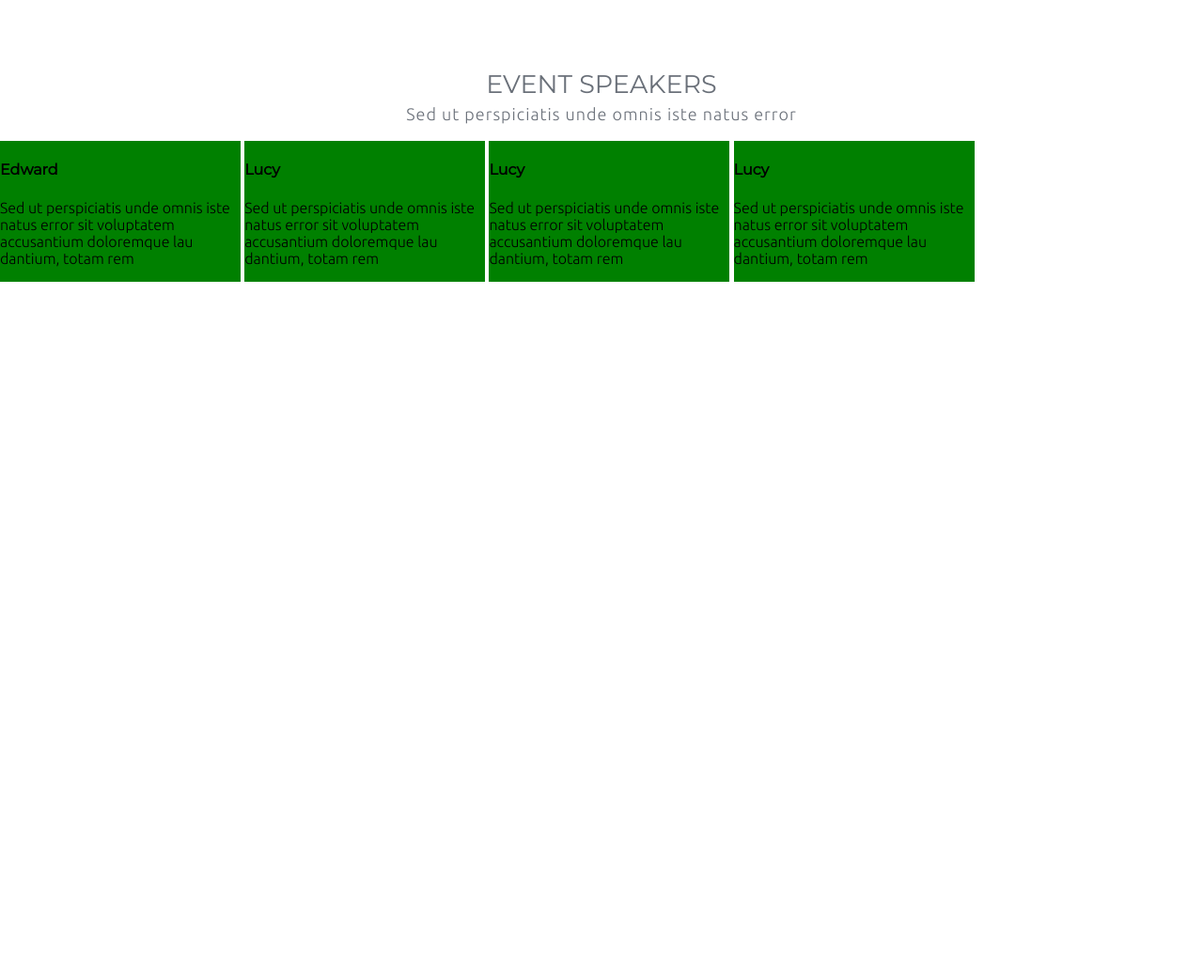
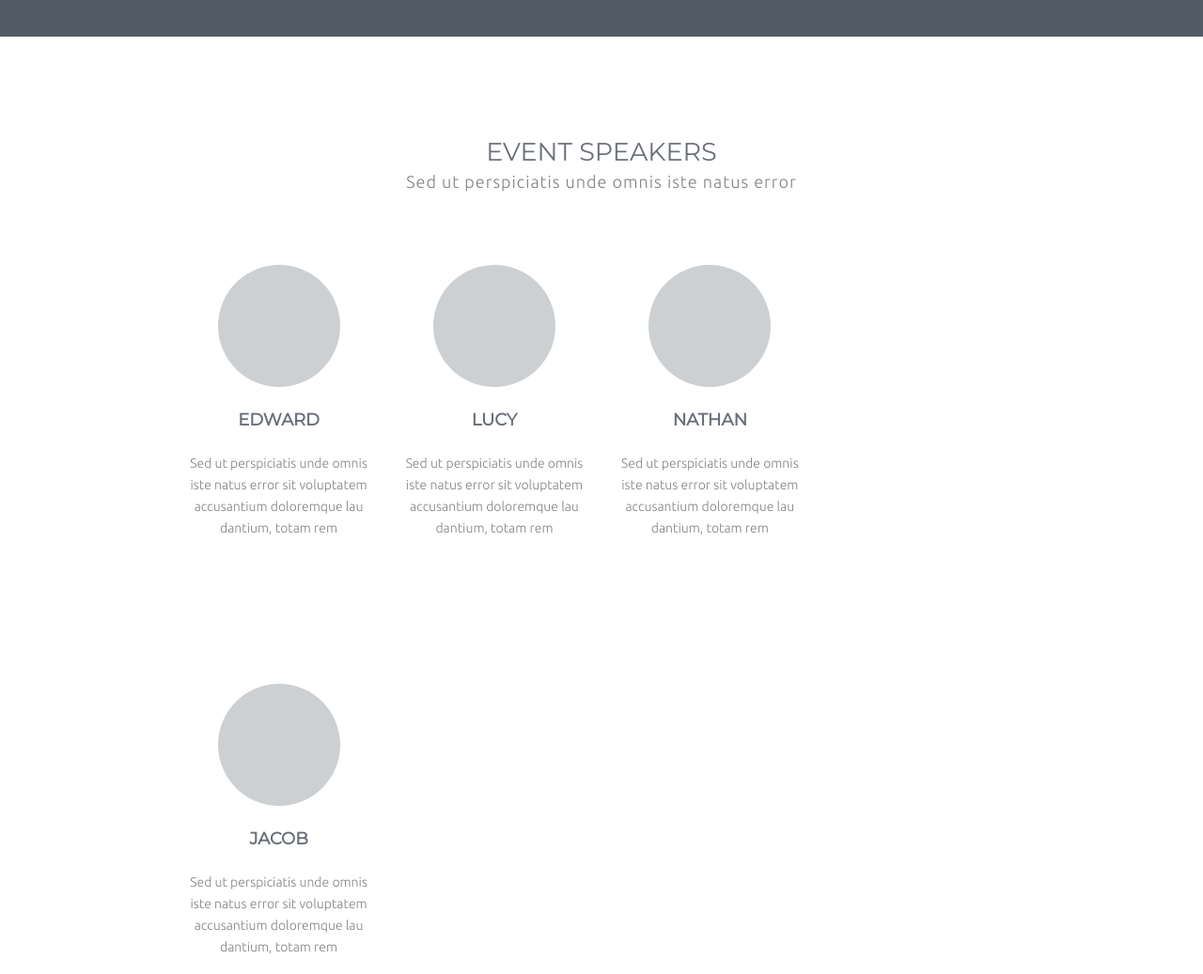
Before and after one commit to farkh/farkh.github.io, a plain HTML site: page index.html in a window 1280 px wide. Shown: the part 791-1828 px from the top of the page at 94% size. Before the commit the page ends 1091 px from the top, so only its background shows below. Drawn offline with Linux system fonts and the light colour scheme.

Commit message:
Added the second page and some animation

```diff
--- a/index.html
+++ b/index.html
@@ -16,7 +16,7 @@
       <h1>November 08-10 | Sydney</h1>
       <p class="description">Lorem ipsum dolor sit amet, consectetur adipisicing elit Cumque quos ratione optio  blanditis deserunt saepe iure unt odit atque eius voluptatum labore ex </p>
       <div class="buttons">
-        <a href="#" class="button button-blue">Register <span class="span"></span></a>
+        <a href="#" class="button button-blue">Register <i class="fa fa-chevron-circle-right"></i></a>
         <a href="#" class="button button-grey">Discover</a>
       </div>
     </div>
@@ -26,27 +26,44 @@
     <h2>Event Speakers</h2>
     <p class="subheader">Sed ut perspiciatis unde omnis iste natus error</p>
 
-    <div class="speaker">
-      <h4>Edward</h4>
-      <p class="speakers-description">Sed ut perspiciatis unde omnis iste natus error sit voluptatem accusantium doloremque lau dantium, totam rem</p>
+    <div class="wrapper">
+      <div class="speaker">
+        <div class="ava">
+          <span class="bottom content"><i class="fa fa-twitter fa-3x"></i></span>
+        </div>
+        <h4>Edward</h4>
+        <p class="speakers-description">Sed ut perspiciatis unde omnis <br> iste natus error sit voluptatem<br> accusantium doloremque lau<br> dantium, totam rem</p>
+      </div>
 
-    </div>
-    <div class="speaker active">
-      <h4>Lucy</h4>
-      <p class="speakers-description">Sed ut perspiciatis unde omnis iste natus error sit voluptatem accusantium doloremque lau dantium, totam rem</p>
+      <div class="speaker">
+        <div class="ava">
+          <span class="bottom content"><i class="fa fa-twitter fa-3x"></i></span>
+        </div>
+        <h4>Lucy</h4>
+        <p class="speakers-description">Sed ut perspiciatis unde omnis <br> iste natus error sit voluptatem<br> accusantium doloremque lau<br> dantium, totam rem</p>
+      </div>
 
-    </div>
-    <div class="speaker">
-      <h4>Lucy</h4>
-      <p class="speakers-description">Sed ut perspiciatis unde omnis iste natus error sit voluptatem accusantium doloremque lau dantium, totam rem</p>
+      <div class="speaker">
+        <div class="ava">
+          <span class="bottom content"><i class="fa fa-twitter fa-3x"></i></span>
+        </div>
+        <h4>Nathan</h4>
+        <p class="speakers-description">Sed ut perspiciatis unde omnis <br> iste natus error sit voluptatem<br> accusantium doloremque lau<br> dantium, totam rem</p>
+      </div>
 
-    </div>
-    <div class="speaker">
-      <h4>Lucy</h4>
-      <p class="speakers-description">Sed ut perspiciatis unde omnis iste natus error sit voluptatem accusantium doloremque lau dantium, totam rem</p>
-
+      <div class="speaker">
+        <div class="ava">
+          <span class="bottom content"><i class="fa fa-twitter fa-3x"></i></span>
+        </div>
+        <h4>Jacob</h4>
+        <p class="speakers-description">Sed ut perspiciatis unde omnis <br> iste natus error sit voluptatem<br> accusantium doloremque lau<br> dantium, totam rem</p>
+      </div>
     </div>
 
+    <div class="centered">
+      <p class="subheader">Sed ut perspiciatis unde omnis iste natus error <br>sit voluptatem accusantium doloremque laudantium</p>
+      <center><a href="#" class="button button-blue">Register <i class="fa fa-chevron-circle-right"></i></a></center>
+    </div>
   </div>
   <section></section>
   <footer>
--- a/sass/style.scss
+++ b/sass/style.scss
@@ -1,8 +1,9 @@
 $main: #515B65;
-$hightlight: #39DED5;
+$hightlight: #2cc7c1;
 $blue: #7ea4e8;
 $grey: #6a7079;
 $white: #FFF;
+$lightGrey: #cdd0d2;
 
 body {
   font-size: 16px;
@@ -43,10 +44,10 @@ h1 {
 }
 .button {
   display: inline-block;
-  width: 150px;
+  width: 156px;
   height: 18px;
   border-radius: 4px;
-  margin: 30px 15px;
+  margin: 20px 15px;
   text-align: center;
   padding: 17px 0;
 }
@@ -65,8 +66,8 @@ h1 {
 }
 .speaker {
   display: inline-block;
-  background-color: green;
-  width: 20%;
+  width: 24.69%;
+  margin: 60px 0 80px;
 }
 h2 {
   margin: 106px 0 5px;
@@ -82,4 +83,54 @@ h2 {
   font-size: 18px;
   color: $grey;
   letter-spacing: 1px;
+  color: #828282;
 }
+.wrapper {
+  width: 71.25%;
+  margin: 0 auto;
+}
+.ava {
+  width: 130px;
+  height: 130px;
+  border-radius: 65px;
+  background-color: $lightGrey;
+  margin: 0 auto;
+  position: relative;
+  overflow: hidden;
+}
+h4 {
+  color: $grey;
+  text-transform: uppercase;
+  font-size: 18px;
+  text-align: center;
+}
+.speakers-description {
+  color: #828282;
+  text-align: center;
+  line-height: 23px;
+  font-size: 14px;
+}
+.content {
+  position: relative;
+  transition: top 0.25s ease-in;
+}
+.bottom {
+  top: 150px;
+}
+.speaker:hover {
+  h4 {
+    color: $hightlight;
+  }
+  .ava {
+    .bottom {
+      top: 44px;
+    }
+    background-color: $hightlight;
+  }
+}
+span {
+  i {
+    color: $white;
+    margin: 0 0 0 44px;
+  }
+}
```
Also changed, not shown: css/style.css, 1 other file.
